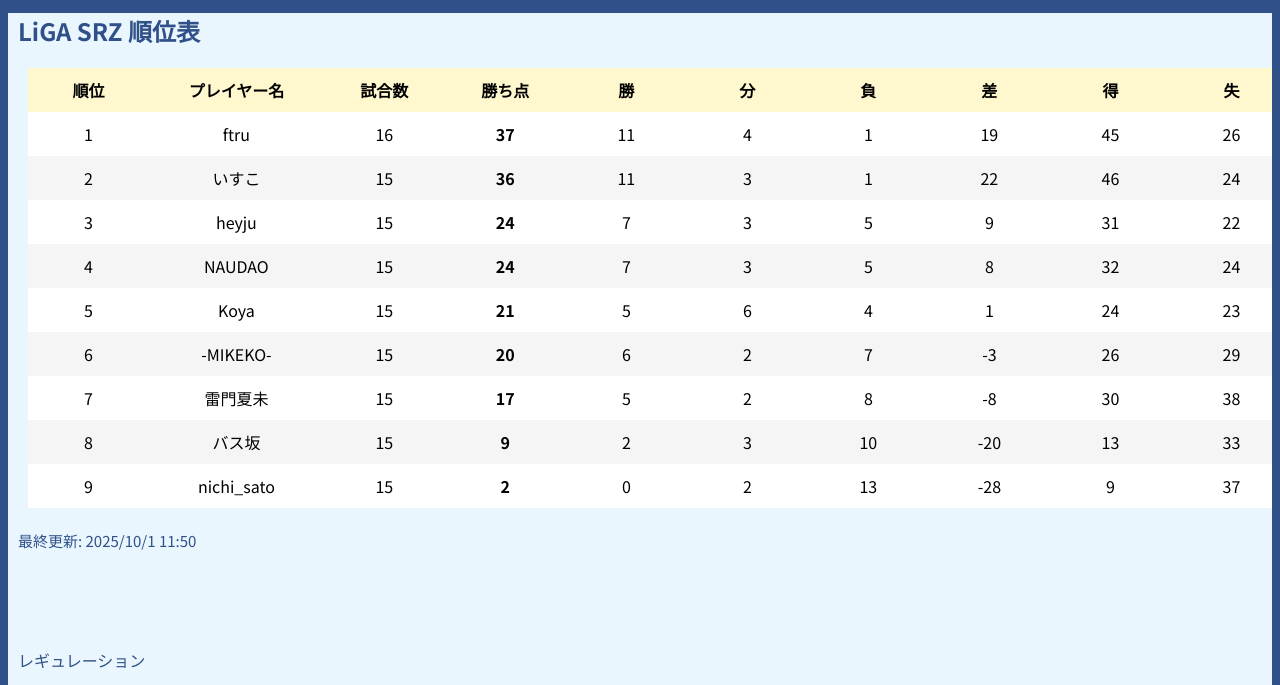
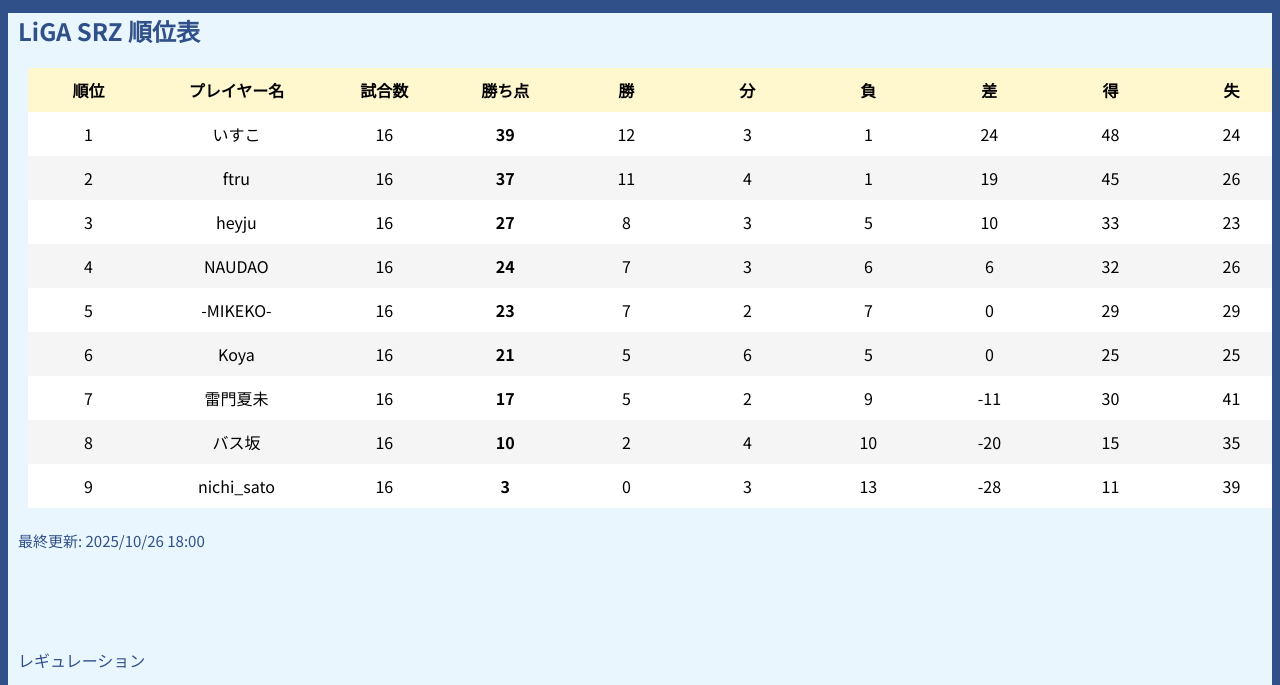
Before and after one commit to speranza0214/homepage, a plain HTML site: page ligasrz.html in a window 1280 px wide. Shown: the part 95-780 px from the top of the page. Drawn offline with Linux system fonts and the light colour scheme.

Commit message:
Update ligasrz.html

```diff
--- a/ligasrz.html
+++ b/ligasrz.html
@@ -46,6 +46,19 @@
 
         <tr>
           <td>1</td>
+          <td>いすこ</td>
+          <td>16</td>
+          <td><b>39</b></td>
+          <td>12</td>
+          <td>3</td>
+          <td>1</td>
+          <td>24</td>
+          <td>48</td>
+          <td>24</td>
+        </tr>
+
+        <tr>
+          <td>2</td>
           <td>ftru</td>
           <td>16</td>
           <td><b>37</b></td>
@@ -58,113 +71,99 @@
         </tr>
 
         <tr>
+          <td>3</td>
+          <td>heyju</td>
+          <td>16</td>
+          <td><b>27</b></td>
+          <td>8</td>
+          <td>3</td>
+          <td>5</td>
+          <td>10</td>
+          <td>33</td>
+          <td>23</td>
+        </tr>
+        <tr>
+          <td>4</td>
+          <td>NAUDAO</td>
+          <td>16</td>
+          <td><b>24</b></td>
+          <td>7</td>
+          <td>3</td>
+          <td>6</td>
+          <td>6</td>
+          <td>32</td>
+          <td>26</td>
+        </tr>
+        <tr>
+          <td>5</td>
+          <td>-MIKEKO-</td>
+          <td>16</td>
+          <td><b>23</b></td>
+          <td>7</td>
           <td>2</td>
-          <td>いすこ</td>
-          <td>15</td>
-          <td><b>36</b></td>
-          <td>11</td>
-          <td>3</td>
-          <td>1</td>
-          <td>22</td>
-          <td>46</td>
-          <td>24</td>
+          <td>7</td>
+          <td>0</td>
+          <td>29</td>
+          <td>29</td>
+        </tr>
+
+        <tr>
+          <td>6</td>
+          <td>Koya</td>
+          <td>16</td>
+          <td><b>21</b></td>
+          <td>5</td>
+          <td>6</td>
+          <td>5</td>
+          <td>0</td>
+          <td>25</td>
+          <td>25</td>
         </tr>
 
 
         <tr>
-          <td>3</td>
-          <td>heyju</td>
-          <td>15</td>
-          <td><b>24</b></td>
-          <td>7</td>
-          <td>3</td>
-          <td>5</td>
-          <td>9</td>
-          <td>31</td>
-          <td>22</td>
-        </tr>
-        <tr>
-          <td>4</td>
-          <td>NAUDAO</td>
-          <td>15</td>
-          <td><b>24</b></td>
-          <td>7</td>
-          <td>3</td>
-          <td>5</td>
-          <td>8</td>
-          <td>32</td>
-          <td>24</td>
-        </tr>
-
-        <tr>
-          <td>5</td>
-          <td>Koya</td>
-          <td>15</td>
-          <td><b>21</b></td>
-          <td>5</td>
-          <td>6</td>
-          <td>4</td>
-          <td>1</td>
-          <td>24</td>
-          <td>23</td>
-        </tr>
-
-        <tr>
-          <td>6</td>
-          <td>-MIKEKO-</td>
-          <td>15</td>
-          <td><b>20</b></td>
-          <td>6</td>
-          <td>2</td>
-          <td>7</td>
-          <td>-3</td>
-          <td>26</td>
-          <td>29</td>
-        </tr>
-
-        <tr>
           <td>7</td>
           <td>雷門夏未</td>
-          <td>15</td>
+          <td>16</td>
           <td><b>17</b></td>
           <td>5</td>
           <td>2</td>
-          <td>8</td>
-          <td>-8</td>
+          <td>9</td>
+          <td>-11</td>
           <td>30</td>
-          <td>38</td>
+          <td>41</td>
         </tr>
 
          <tr>
          <td>8</td>
          <td>バス坂</td>
-         <td>15</td>
-         <td><b>9</b></td>
+         <td>16</td>
+         <td><b>10</b></td>
          <td>2</td>
-         <td>3</td>
+         <td>4</td>
          <td>10</td>
          <td>-20</td>
-         <td>13</td>
-         <td>33</td>
+         <td>15</td>
+         <td>35</td>
         </tr>
 
 
         <tr>
           <td>9</td>
           <td>nichi_sato</td>
-          <td>15</td>
-          <td><b>2</b></td>
+          <td>16</td>
+          <td><b>3</b></td>
           <td>0</td>
-          <td>2</td>
+          <td>3</td>
           <td>13</td>
           <td>-28</td>
-          <td>9</td>
-          <td>37</td>
+          <td>11</td>
+          <td>39</td>
         </tr>
 
 
       </table>
-    <p6>最終更新: 2025/10/1 11:50</p6>
+    <p6>最終更新: 2025/10/26 18:00</p6>
   </div>
   <div class="reg">
       <p3>レギュレーション</p3>
@@ -328,10 +327,10 @@
 
   <details id=pattern1>
 　  <summary>第18節</summary>
-    <li>バスケサッカー - nichi_sato</li>
-    <li>いすこ - NAUDAO</li>
-    <li>MIKEKO - 雷門夏未</li>
-    <li>heyju - Koya</li>
+    <li>バス坂 <span style="background-color:black"><span style="color:white;">２-</span><span style="color:white;">２</span></span> nichi_sato</li>
+    <li>いすこ <span style="background-color:black"><span style="color:yellow;">２</span><span style="color:white;">-０</span></span> NAUDAO</li>
+    <li>MIKEKO <span style="background-color:black"><span style="color:yellow;">３</span><span style="color:white;">-０</span></span> 雷門夏未</li>
+    <li>heyju <span style="background-color:black"><span style="color:yellow;">２</span><span style="color:white;">-１</span></span> Koya</li>
   </details>
 
   <footer>
```
